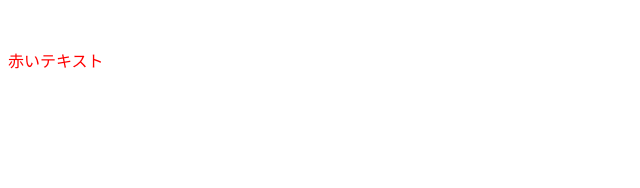
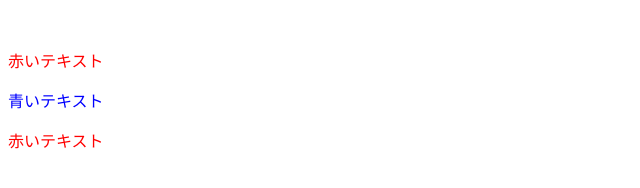
Before and after one commit to k2works/Etude-Op-10, a website: page htdocs/index.html in a window 1280 px wide. Shown: the whole page, without its empty margins (0-640 px from the left). Drawn offline with Linux system fonts and the light colour scheme.

Commit message:
Sassとネスト機能について

```diff
--- /dev/null
+++ b/htdocs/common/sass/sample.scss
@@ -0,0 +1,8 @@
+@charset "UTF-8";
+
+p {
+  color:red;
+  .blue {
+    color:blue
+  }
+}
--- a/htdocs/index.html
+++ b/htdocs/index.html
@@ -9,5 +9,7 @@
 </head>
 <body>
   <p>赤いテキスト</p>
+  <p><span class="blue">青いテキスト</span></p>
+  <p>赤いテキスト</p>
 </body>
 </html>
```
Also changed, not shown: README.md, htdocs/common/css/sample.css, 1 other file.
